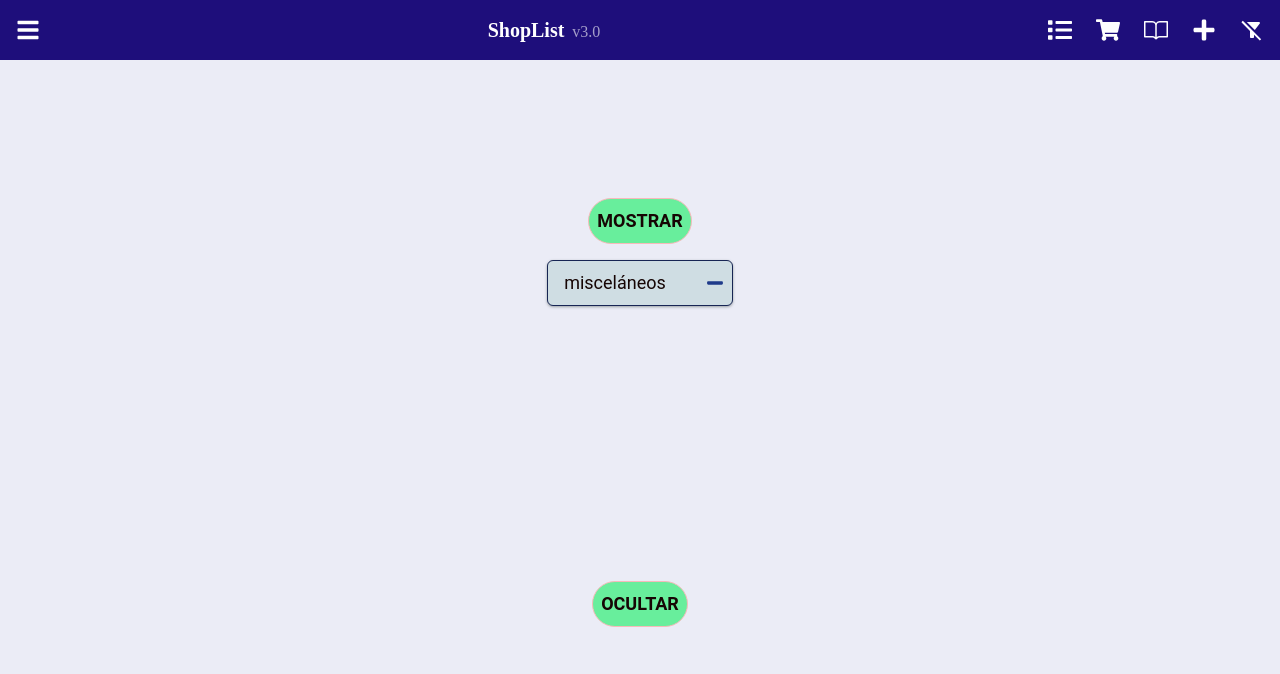
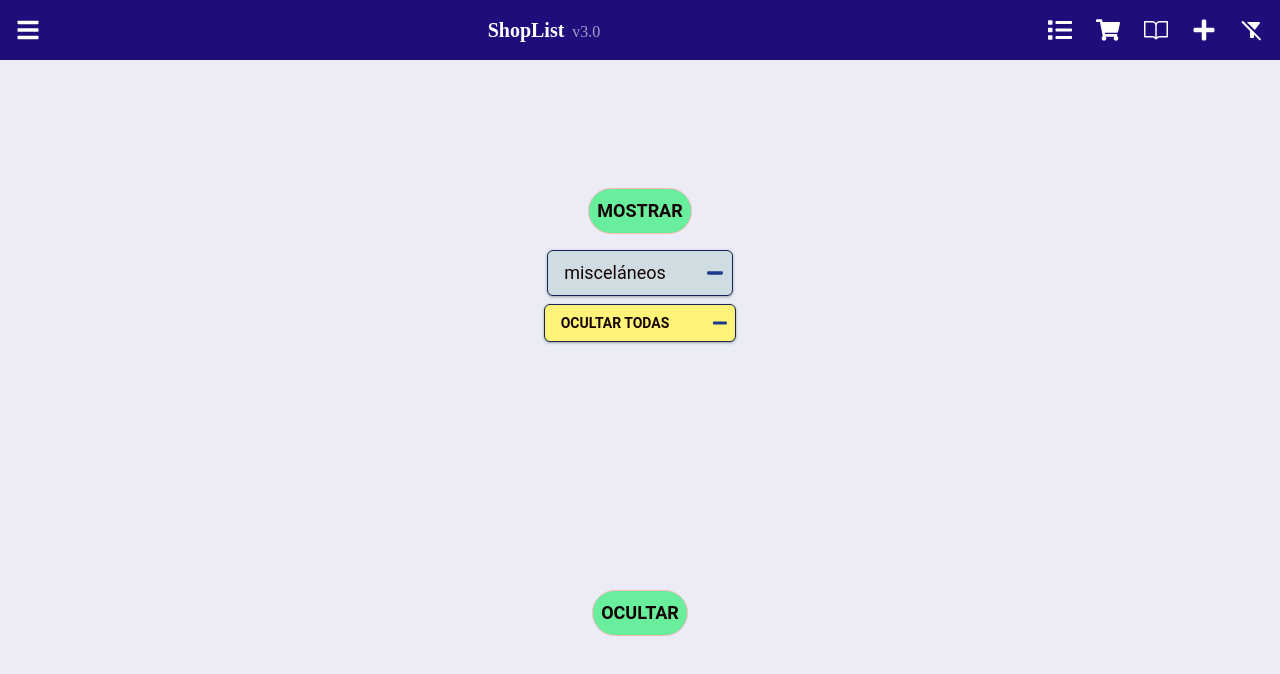
Before and after one commit to elcharlybeto/shoplist2, a Next.js app: page /filters in a window 1280 px wide. Shown: the top 674 px of the page. Built offline with nearby package versions, Linux system fonts and the light colour scheme.

Commit message:
add activate/deactivate all filters at once buttons

```diff
--- a/app/filters/page.tsx
+++ b/app/filters/page.tsx
@@ -1,14 +1,48 @@
 "use client";
+import { FaMinus, FaPlus } from "react-icons/fa";
 import { useMyContext } from "../lib/myContext";
+import {
+  activateAllCategories,
+  countActiveCategories,
+  countInactiveCategories,
+  inactivateAllCategories,
+} from "../lib/utils";
 import FilterCard from "../ui/filter-card";
+import clsx from "clsx";
+import { useEffect, useState } from "react";
 
 const Page = () => {
-  const { categories } = useMyContext();
+  const { categories, setCategories } = useMyContext();
+  const [allInactive, setAllInactive] = useState(
+    countInactiveCategories(categories) === categories.length
+  );
+  const [allActive, setAllActive] = useState(
+    countActiveCategories(categories) === categories.length
+  );
+
+  useEffect(() => {
+    setAllInactive(countInactiveCategories(categories) === categories.length);
+    setAllActive(countActiveCategories(categories) === categories.length);
+  }, [categories]);
+
+  const inactiveAll = () => {
+    const newCategories = inactivateAllCategories(categories);
+    setCategories(newCategories);
+    localStorage.setItem("categories", JSON.stringify(newCategories));
+  };
+
+  const activeAll = () => {
+    const newCategories = activateAllCategories(categories);
+    setCategories(newCategories);
+    localStorage.setItem("categories", JSON.stringify(newCategories));
+  };
 
   return (
     <div className="pt-16 pb-4 w-full min-h-screen justify-around flex flex-col items-center">
-        <div className=" flex flex-col w-11/12 items-center">
-        <span className="font-semibold text-center text-lg uppercase border p-2 border-accent rounded-full bg-tertiary mb-2">mostrar</span>
+      <div className=" flex flex-col w-11/12 items-center">
+        <span className="font-semibold text-center text-lg uppercase border p-2 border-accent rounded-full bg-tertiary  mb-2">
+          mostrar
+        </span>
 
         <ul className="flex flex-wrap gap-2 p-2 items-center justify-center">
           {categories.map((category) => {
@@ -20,9 +54,23 @@ const Page = () => {
               );
           })}
         </ul>
+        <div
+          className={clsx(
+            "flex justify-between gap-10 rounded-md border border-border-list pl-4 p-2 bg-secondary  shadow shadow-shadow-list cursor-pointer",
+            { hidden: allInactive }
+          )}
+          onClick={inactiveAll}
+        >
+          <span className="font-bold text-sm w-11/12">OCULTAR TODAS</span>
+          <span className="text-icon-list hover:text-hover-icon-list w-1/12 flex justify-center items-center">
+            <FaMinus size={18} />
+          </span>
         </div>
-        <div className=" flex flex-col w-11/12 items-center">
-        <span className="font-semibold text-center text-lg uppercase border p-2 border-accent rounded-full bg-tertiary mb-2">ocultar</span>
+      </div>
+      <div className=" flex flex-col w-11/12 items-center">
+        <span className="font-semibold text-center text-lg uppercase border p-2 border-accent rounded-full bg-tertiary mb-2">
+          ocultar
+        </span>
         <ul className="flex flex-wrap gap-2 p-2 items-center justify-center">
           {categories.map((category) => {
             if (!category.active)
@@ -33,7 +81,19 @@ const Page = () => {
               );
           })}
         </ul>
+        <div
+          className={clsx(
+            "flex justify-between gap-10 rounded-md border border-border-list pl-4 p-2 bg-bg-list shadow shadow-shadow-list cursor-pointer",
+            { hidden: allActive }
+          )}
+          onClick={activeAll}
+        >
+          <span className="font-bold text-sm w-11/12">MOSTRAR TODAS</span>
+          <span className="text-icon-list hover:text-hover-icon-list w-1/12 flex justify-center items-center">
+            <FaPlus size={18} />
+          </span>
         </div>
+      </div>
     </div>
   );
 };
--- a/app/lib/utils.ts
+++ b/app/lib/utils.ts
@@ -73,6 +73,10 @@ export const countInactiveCategories = (categories: Category[]): number => {
  return categories.filter(category => category.active === false).length
 };
 
+export const countActiveCategories = (categories: Category[]): number => {
+  return categories.filter(category => category.active === true).length
+ };
+
 export const inactivateAllCategories = (categories: Category[]): Category[] => {
   return categories.map((category) => ({ ...category, active: false }));
 };
--- a/app/ui/list-card.tsx
+++ b/app/ui/list-card.tsx
@@ -111,7 +111,7 @@ const Listcard = ({
     <>
       <div
         className={clsx(
-          "flex items-center justify-around rounded-md border-2 border-opacity-50 border-border-list bg-bg-list p-3 shadow-xl shadow-shadow-list w-[350px]",
+          "flex items-center justify-around rounded-md border-2 border-opacity-50 border-border-list bg-bg-list p-3 shadow-xl shadow-shadow-list w-[350px] bg-gradient-to-r",
           {
             hidden: status === "edit" || status === "onsale",
           }
```
Also changed, not shown: 1 other file (tests, documents, lock files or other folders).
